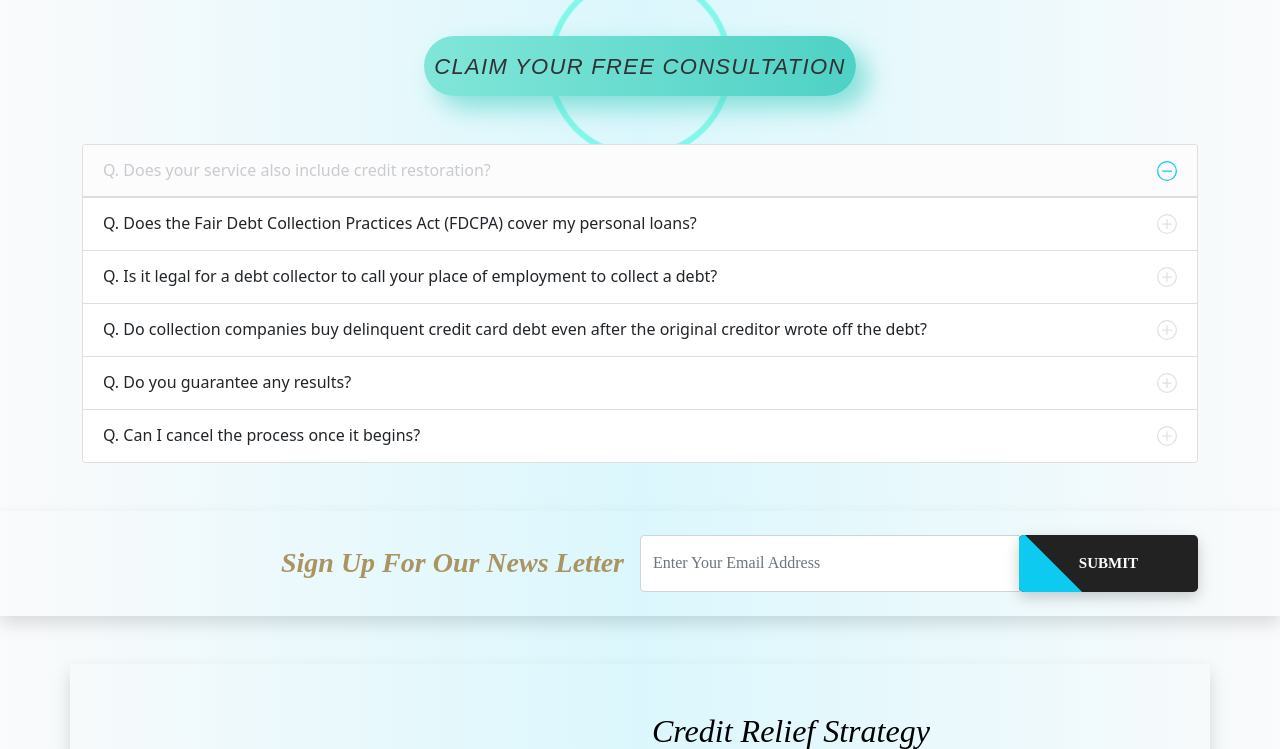
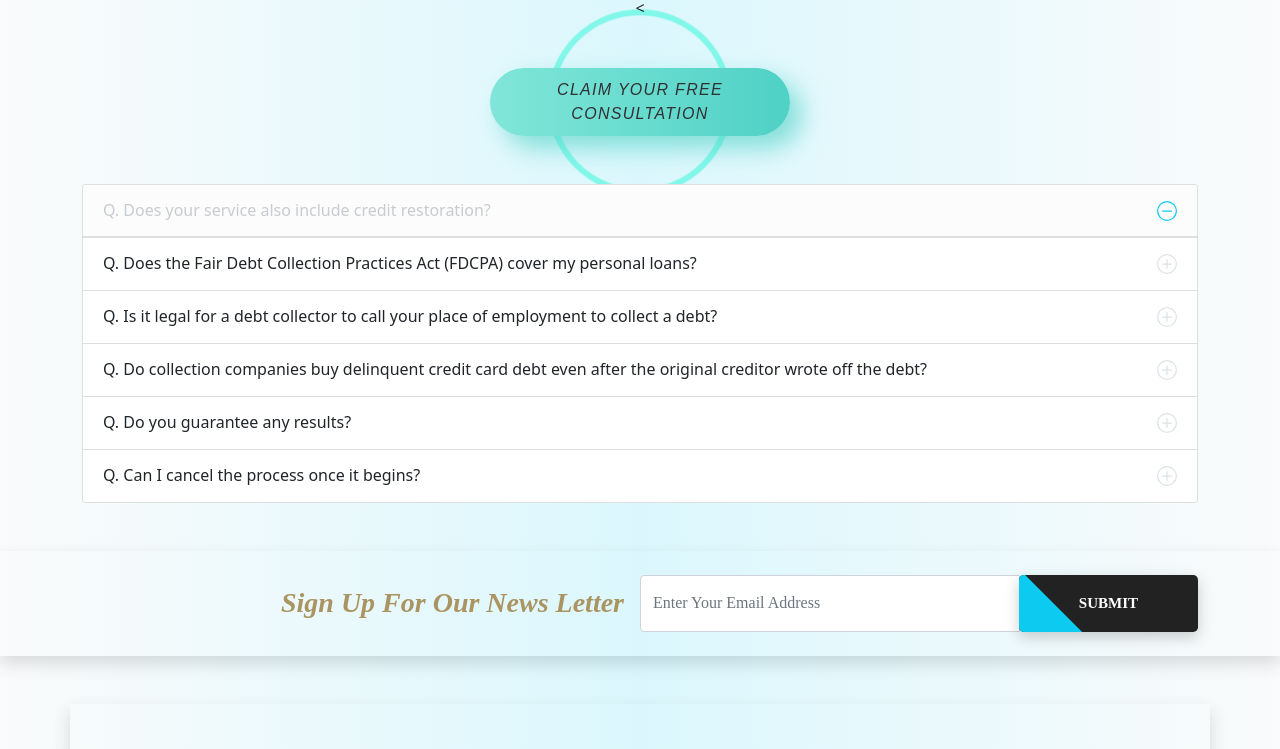
Before and after one commit to RTJohnson85/Credit-Relief-US, a website: page faq.html in a window 1280 px wide. Shown: the part 252-1001 px from the top of the page. Drawn offline with Linux system fonts and the light colour scheme.

Commit message:
Fixed Ping Button
-Remove Ping button two in CSS
-Added Min and Max width to make button static on all pages and sizes

```diff
--- a/faq.html
+++ b/faq.html
@@ -111,7 +111,7 @@
                     <div>
                         <h1 class="display-1 text1 ">FAQ</h1>
                     </div>
-                    <div class="btn-ping-two m-5">
+                    <<div class="btn-ping m-5">
                         <div class="wrap">
                             <button type="button" class="button" data-bs-toggle="modal" data-bs-target="#enroll"><i
                                     class="bi bi-laptop">Claim Your Free Consultation</button>
--- a/scss/components/_buttons.scss
+++ b/scss/components/_buttons.scss
@@ -111,13 +111,14 @@
   }
 
   .button {
+    max-width: 300px;
     min-width: 300px;
-    min-height: 60px;
+    min-height: 65px;
     font-family: 'Nunito', sans-serif;
-    font-size: 22px;
+
     text-transform: uppercase;
     letter-spacing: 1.3px;
-    font-weight: 500;
+
     color: #313133;
     background: #4FD1C5;
     background: linear-gradient(90deg, rgba(129,230,217,1) 0%, rgba(79,209,197,1) 100%);
@@ -134,8 +135,9 @@
   button::before {
   content: '';
     border-radius: 1000px;
-    min-width: calc(300px + 110px);
-    min-height: calc(60px + 12px);
+    max-width: 300px;
+    min-width: calc(300px + 12px);
+    min-height: calc(64px + 12px);
     border: 6px solid #00FFCB;
     box-shadow: 0 0 60px rgba(0,255,203,.64);
     position: absolute;
@@ -196,13 +198,13 @@
     }
 
     .button {
-      min-width: 300px;
-      min-height: 60px;
+      max-width: 300px;
+      min-height: 64px;
       font-family: 'Nunito', sans-serif;
-      font-size: 22px;
+
       text-transform: uppercase;
       letter-spacing: 1.3px;
-      font-weight: 500;
+
       color: #313133;
       background: #4FD1C5;
       background: linear-gradient(90deg, rgba(129,230,217,1) 0%, rgba(79,209,197,1) 100%);
@@ -219,11 +221,11 @@
     button::before {
     content: '';
       border-radius: 1000px;
-      min-width: calc(300px + 136px);
-      min-height: calc(60px + 12px);
+      max-width: calc(300px + 12px);
+      min-height: calc(64px + 12px);
       border: 6px solid #00FFCB;
       box-shadow: 0 0 60px rgba(0,255,203,.64);
-      position: absolute;
+      position: relative;
       top: 50%;
       left: 50%;
       transform: translate(-50%, -50%);
@@ -233,7 +235,7 @@
 
     .button:hover, .button:focus {
       color: #313133;
-      transform: translateY(-6px);
+      transform: translateY(-3px);
     }
 
     button:hover::before, button:focus::before {
```
Also changed, not shown: bankruptcy.html (+1 -1 lines), debt-strategy.html (+1 -1 lines), debt-validation.html (+1 -1 lines), how.html (+1 -1 lines), reviews.html (+1 -1 lines), why.html (+1 -1 lines), assets/css/style.css, 1 other file.
